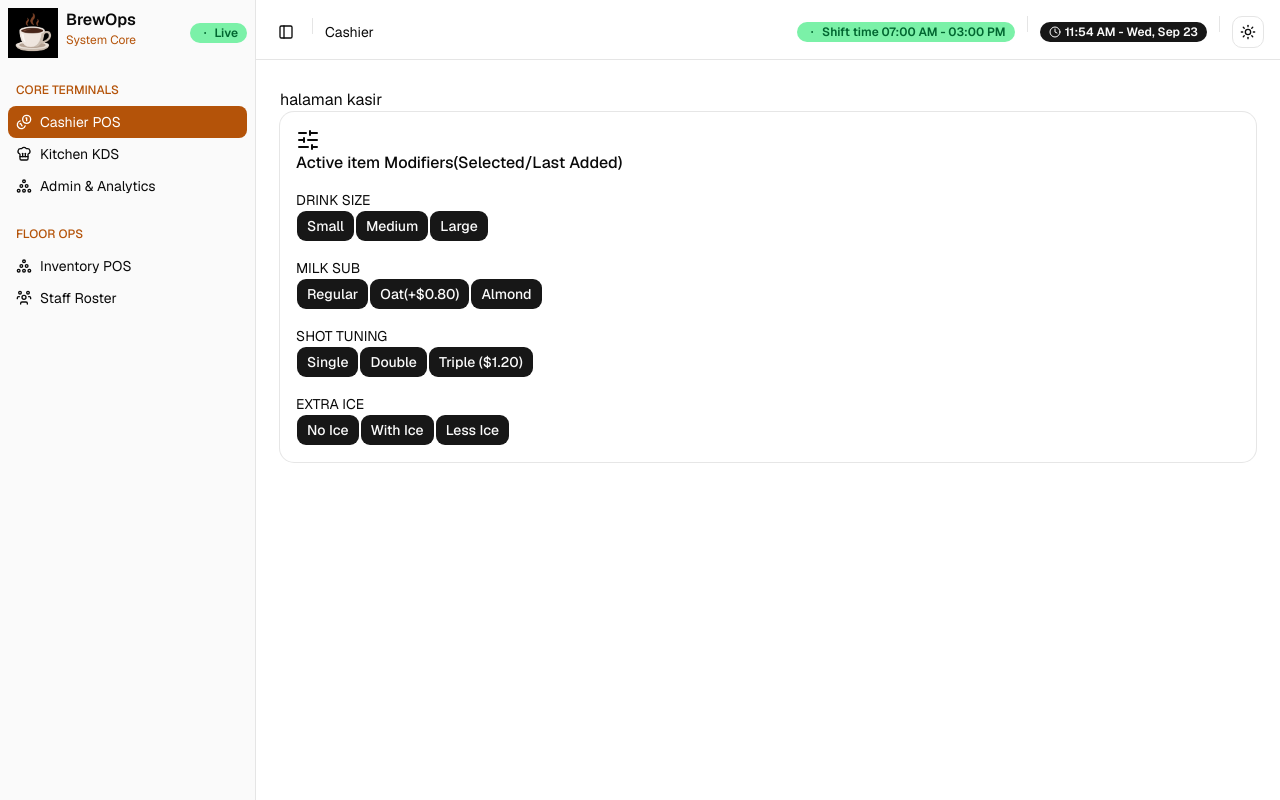
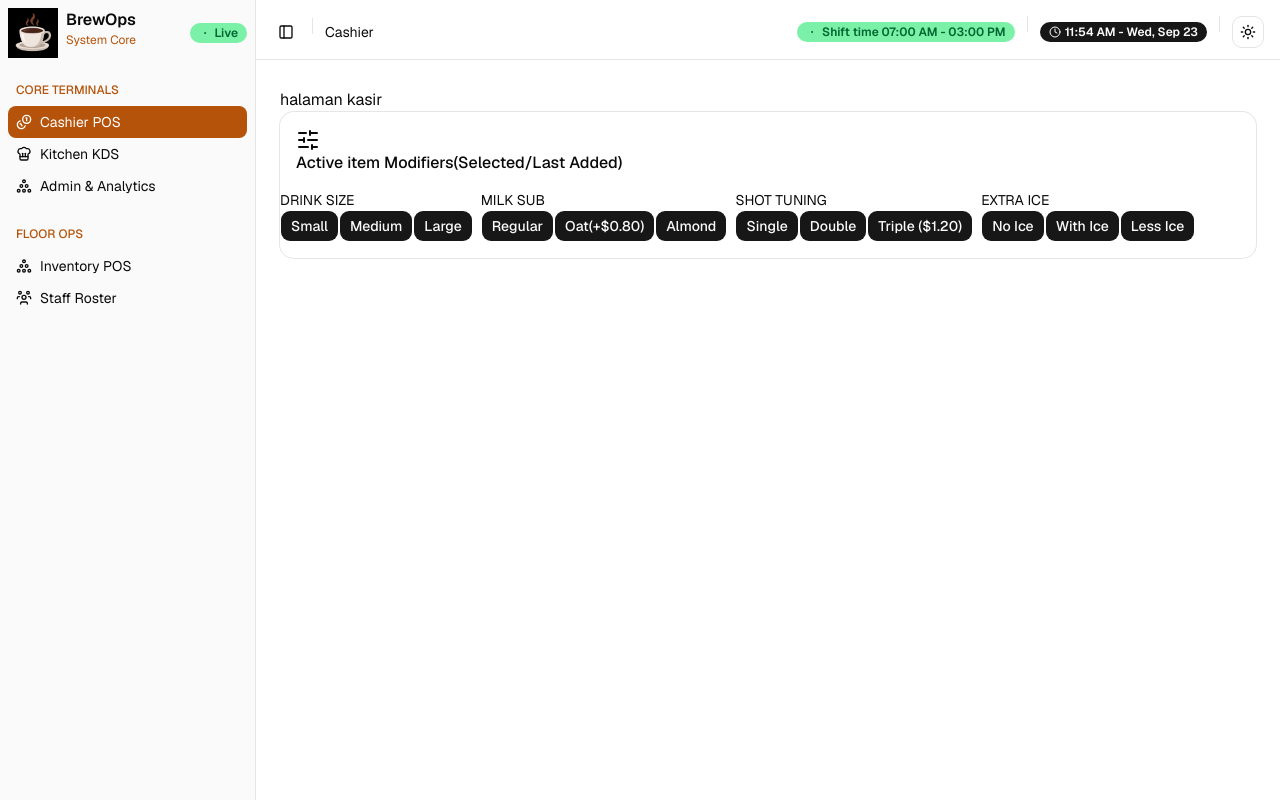
Before and after one commit to Beeaigees/kelompok-10-project, a Next.js app: page /cashier in a window 1280 px wide. Built offline with nearby package versions, Linux system fonts and the light colour scheme.

Commit message:
update item modifiers

```diff
--- a/src/app/(dashboard)/cashier/_components/item-modifier.jsx
+++ b/src/app/(dashboard)/cashier/_components/item-modifier.jsx
@@ -4,35 +4,38 @@ import { SlidersHorizontal, } from "lucide-react";
 export default function ItemModifier() {
   return (
     <>
+
     <Card>
       <CardHeader>
         <CardTitle><SlidersHorizontal/> Active item Modifiers(Selected/Last Added)</CardTitle>
 
       </CardHeader>
-      <CardContent>
+    <div className="flex items-start gap-2">
+      <CardContent className="p-0">
         <p>DRINK SIZE</p>
         <Button>Small</Button>
         <Button>Medium</Button>
         <Button>Large</Button>
       </CardContent>
-      <CardContent>
+      <CardContent className="p-0">
         <p>MILK SUB</p>
         <Button>Regular</Button>
         <Button>Oat(+$0.80)</Button>
         <Button>Almond</Button>
       </CardContent>
-      <CardContent>
+      <CardContent className="p-0">
         <p>SHOT TUNING</p>
         <Button>Single</Button>
         <Button>Double</Button>
         <Button>Triple ($1.20)</Button>
       </CardContent>
-      <CardContent>
+      <CardContent className="p-0">
         <p>EXTRA ICE</p>
         <Button>No Ice</Button>
         <Button>With Ice</Button>
         <Button>Less Ice</Button>
       </CardContent>
+    </div>
     </Card>
     </>
   );
```
